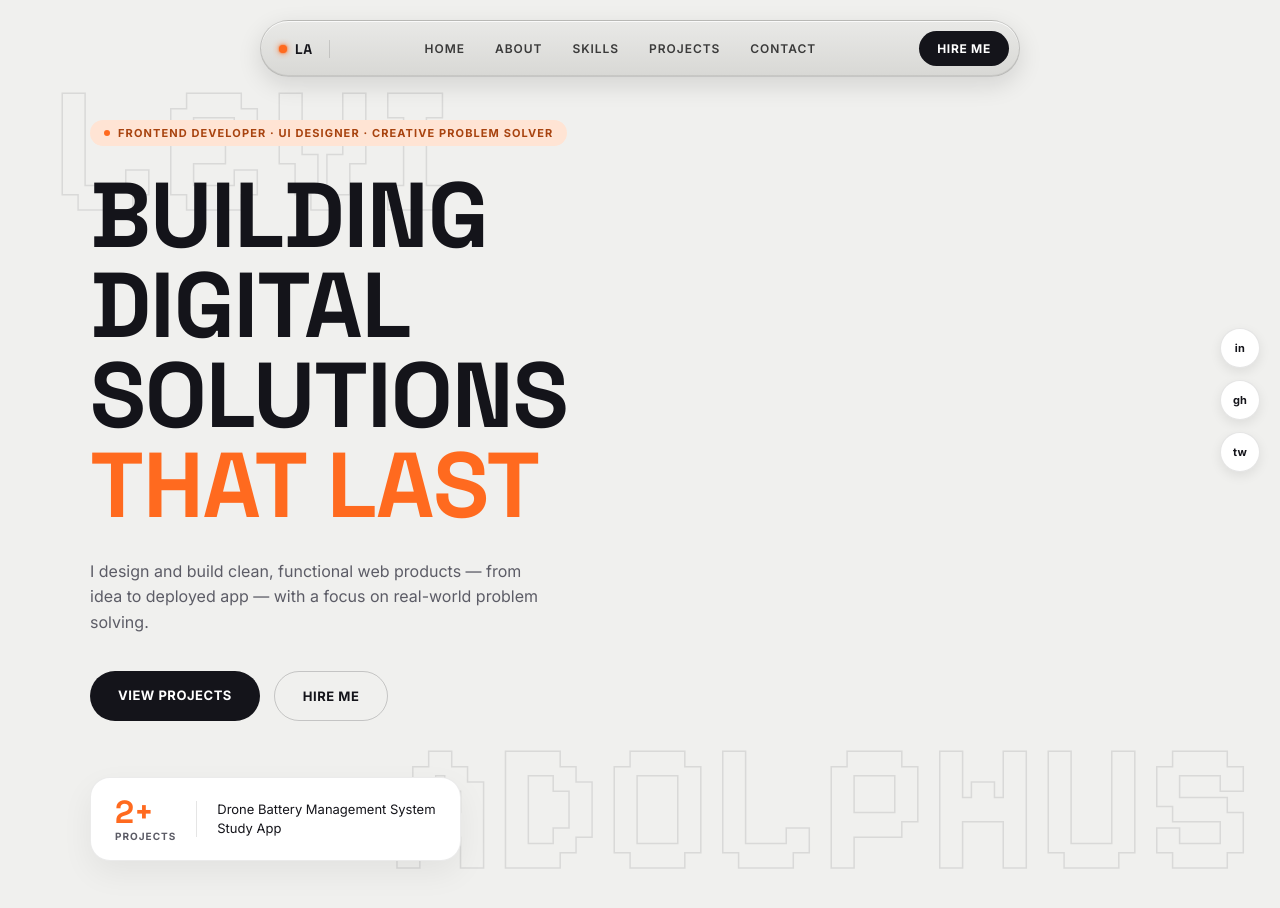
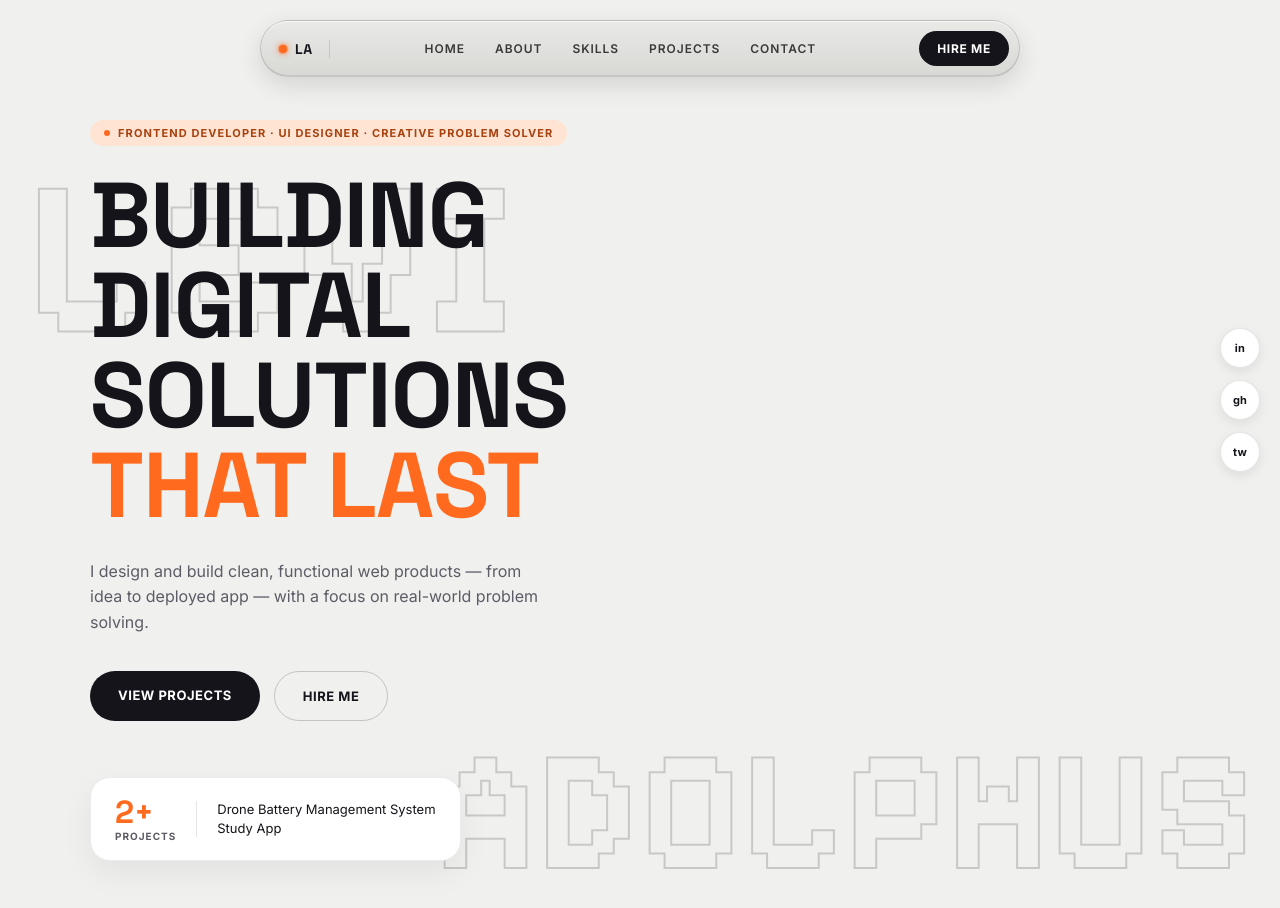
Before and after one commit to DRONE0PS/levi-portfolio, a Next.js app: page / in a window 1280 px wide. Shown: the top 908 px of the page. Built offline with nearby package versions, Linux system fonts and the light colour scheme.

Commit message:
Make ghost name typography bigger and more visible

```diff
--- a/app/page.js
+++ b/app/page.js
@@ -35,7 +35,7 @@ export default function Home() {
           position: absolute;
           font-weight: 700;
           color: transparent;
-          -webkit-text-stroke: 1.5px rgba(20,20,26,0.10);
+          -webkit-text-stroke: 2px rgba(20,20,26,0.18);
           line-height: 0.85;
           z-index: 0;
           user-select: none;
@@ -280,9 +280,9 @@ export default function Home() {
         <span
           className="ghost-name"
           style={{
-            top: "8%",
-            left: "4%",
-            fontSize: "min(22vw, 180px)",
+            top: "18%",
+            left: "2%",
+            fontSize: "min(26vw, 220px)",
           }}
         >
           LEVI
@@ -292,7 +292,7 @@ export default function Home() {
           style={{
             bottom: "4%",
             right: "2%",
-            fontSize: "min(22vw, 180px)",
+            fontSize: "min(20vw, 170px)",
           }}
         >
           ADOLPHUS
```
